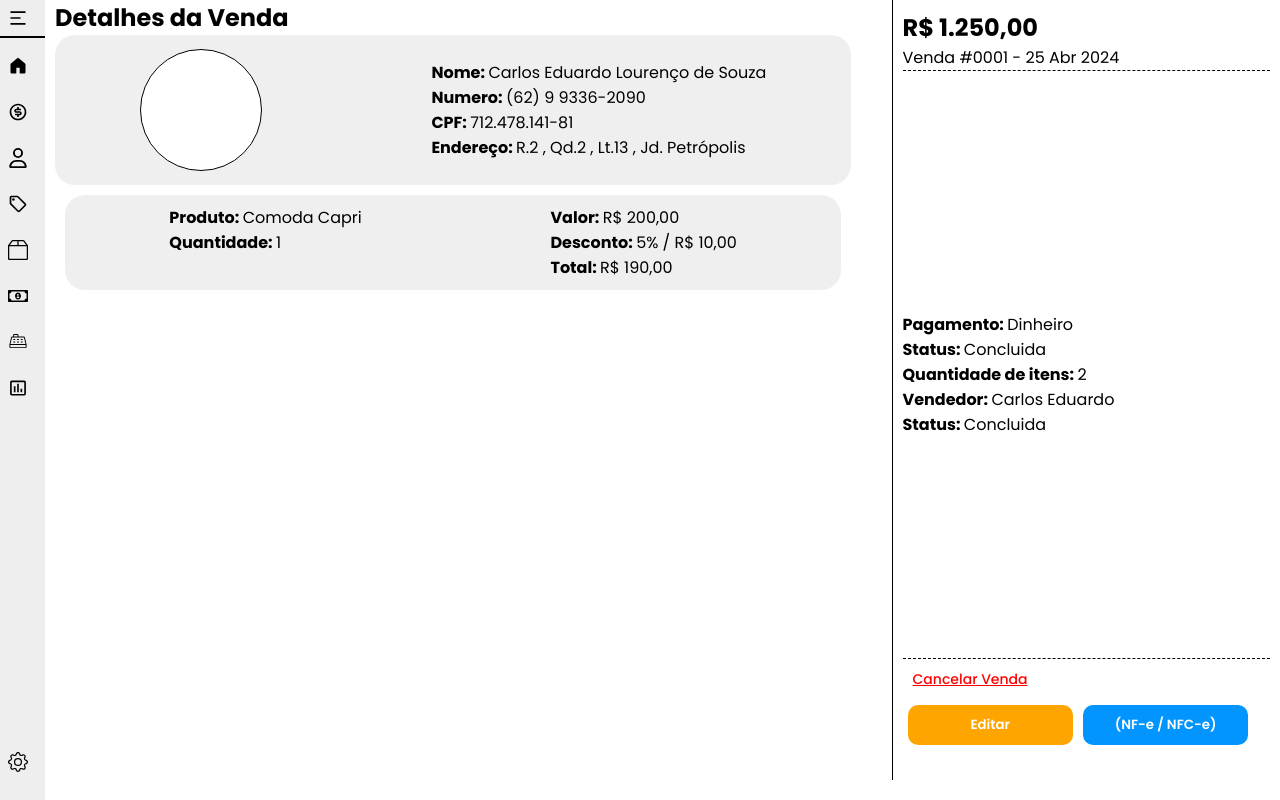
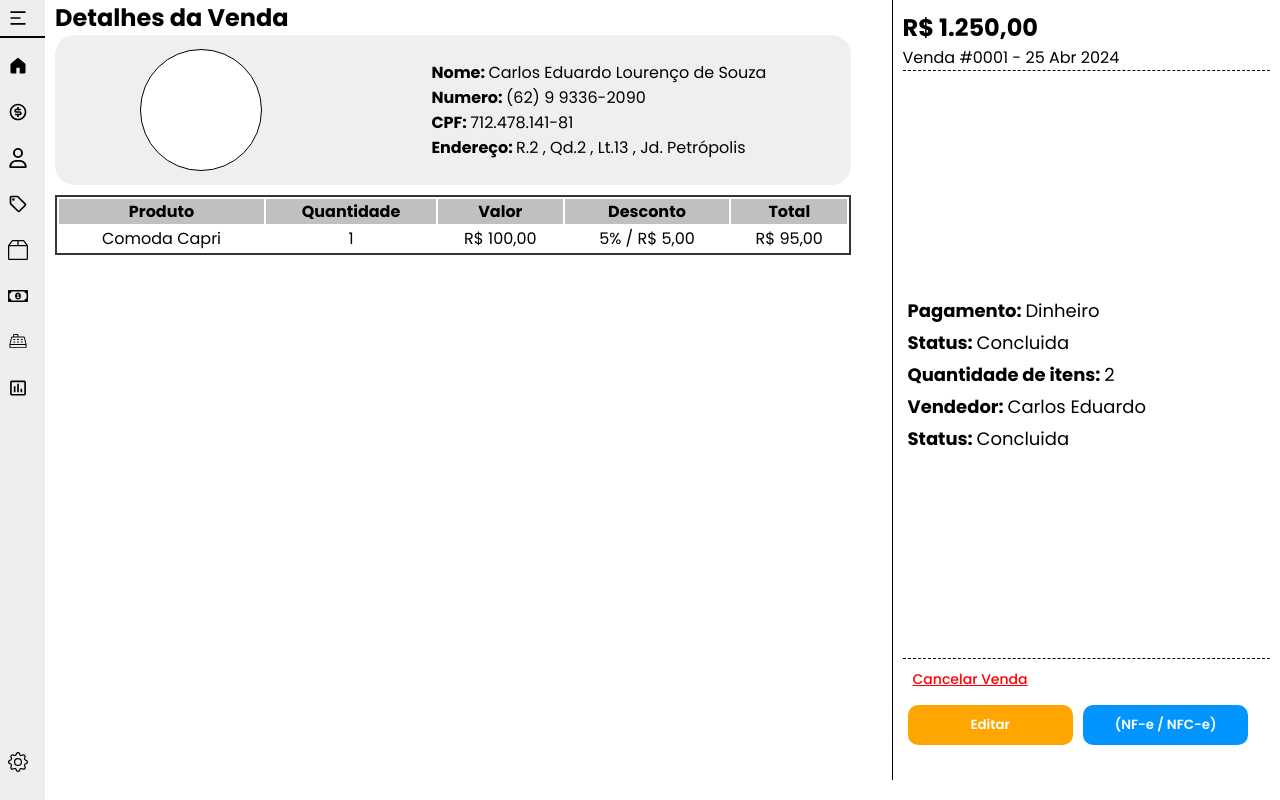
Before and after one commit to carloseduardolsouza/CashInBox_, a React (Create React App) app: page /detalhesDaVenda/1 in a window 1280 px wide. Built offline with nearby package versions, Linux system fonts and the light colour scheme.

Commit message:
finalização de detalhes da venda

```diff
--- a/src/screens/DetalhesDaVenda/DetalhesDaVenda.css
+++ b/src/screens/DetalhesDaVenda/DetalhesDaVenda.css
@@ -19,6 +19,11 @@
   display: flex;
   flex-direction: column;
   justify-content: space-between;
+}
+
+#DetalhesDaVendaDisplay2Pt2 > p {
+  margin: 5px;
+  font-size: 18px;
 }
 
 #DetalhesDaVendaDisplay2Pt1 {
@@ -76,20 +81,3 @@
   border-radius: 50%;
   display: flex;
 }
-
-.ItemDetalhesDaVenda {
-  background-color: #eeee;
-  border-radius: 20px;
-  margin: 10px;
-  padding: 10px;
-  display: flex;
-  justify-content: space-around;
-}
-
-.ImgProdutoDetalhesDaVenda {
-  border: solid black 1px;
-  border-radius: 10px;
-  background-color: white;
-  width: 200px;
-  height: 130px;
-}
--- a/src/screens/DetalhesDaVenda/DetalhesDaVenda.jsx
+++ b/src/screens/DetalhesDaVenda/DetalhesDaVenda.jsx
@@ -28,28 +28,26 @@ function DetalhesDaVenda() {
           </div>
 
           <div>
-            <div className="ItemDetalhesDaVenda">
-              <div>
-                <p>
-                  <strong>Produto: </strong>Comoda Capri
-                </p>
-                <p>
-                  <strong>Quantidade: </strong>1
-                </p>
-              </div>
-
-              <div>
-                <p>
-                  <strong>Valor: </strong>R$ 200,00
-                </p>
-                <p>
-                  <strong>Desconto: </strong>5% / R$ 10,00
-                </p>
-                <p>
-                  <strong>Total: </strong>R$ 190,00
-                </p>
-              </div>
-            </div>
+            <table className="Table">
+              <thead>
+                <tr>
+                  <th>Produto</th>
+                  <th>Quantidade</th>
+                  <th>Valor</th>
+                  <th>Desconto</th>
+                  <th>Total</th>
+                </tr>
+              </thead>
+              <tbody>
+                <tr>
+                  <td>Comoda Capri</td>
+                  <td>1</td>
+                  <td>R$ 100,00</td>
+                  <td>5% / R$ 5,00</td>
+                  <td>R$ 95,00</td>
+                </tr>
+              </tbody>
+            </table>
           </div>
         </div>
 
```
Also changed, not shown: 2 other files (tests, documents, lock files or other folders).
